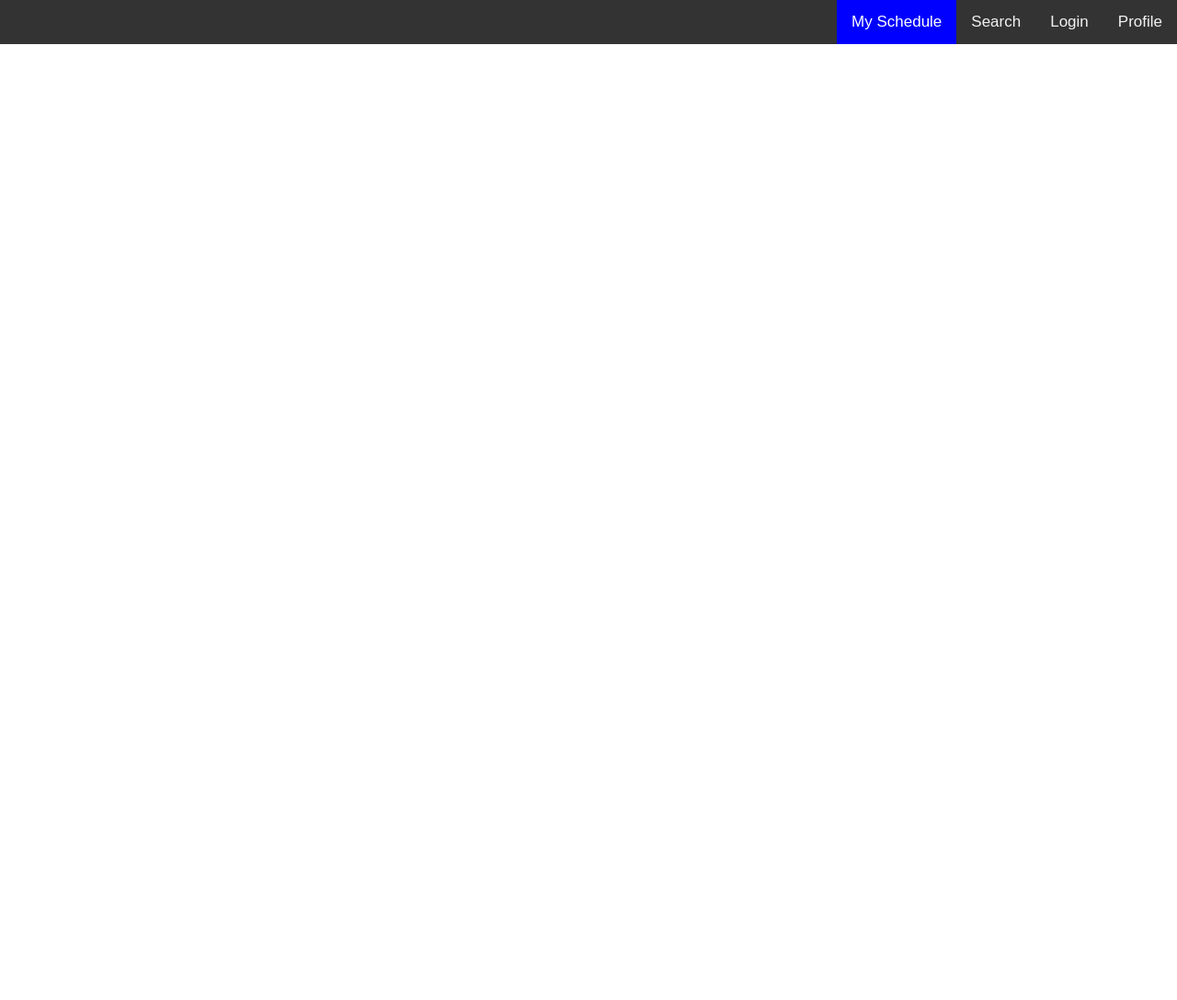
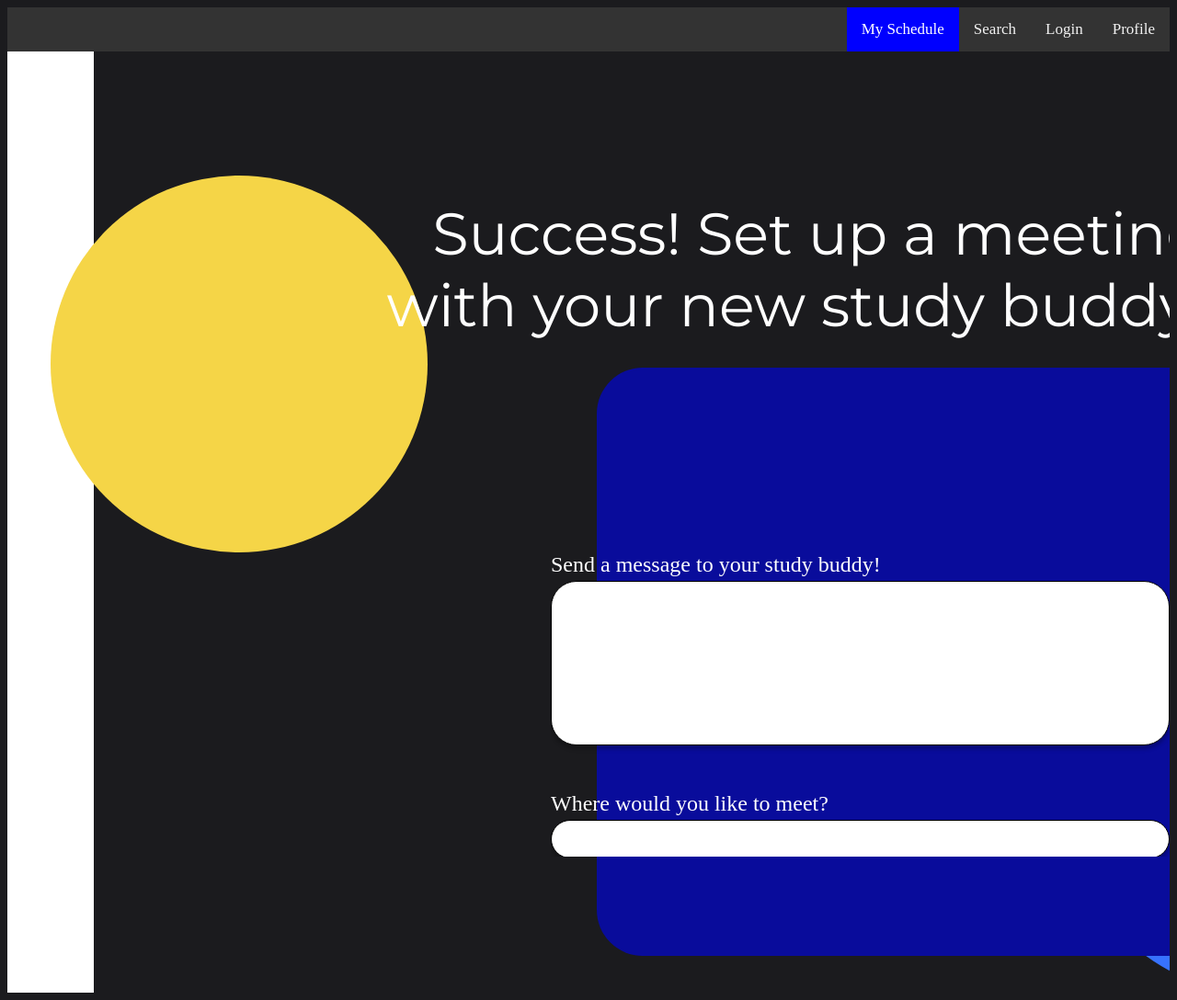
Before and after one commit to dn-360/Scheduler, a plain HTML site: page Study_Buddy_v1/index.html in a window 1280 px wide. Shown: the whole page at 92% size. Before the commit the page ends 800 px from the top, so only its background shows below. Drawn offline with Linux system fonts and the light colour scheme; a web font is replaced by a local one.

Commit message:
Made progress on page, updated css

```diff
--- a/Study_Buddy_v1/css/main.css
+++ b/Study_Buddy_v1/css/main.css
@@ -7,7 +7,7 @@ body {
 .background {
   width: 100%;
   height: 1024px;
-  background: rgba(255,255,255,1);
+  background: rgba(255, 255, 255, 1);
   opacity: 1;
   position: relative;
   top: 0px;
@@ -27,30 +27,30 @@ body {
   left: 47px;
   overflow: hidden;
 }
-.v26_5743 {
+.black_background {
   width: 100%;
   height: 100%;
-  background: rgba(27,27,30,1);
+  background: rgba(27, 27, 30, 1);
   opacity: 1;
   position: absolute;
   top: 0px;
   left: 47px;
   overflow: hidden;
 }
-.v26_5744 {
+.blue_circle {
   width: 410px;
   height: 410px;
-  background: rgba(55,114,255,1);
+  background: rgba(55, 114, 255, 1);
   opacity: 1;
   position: absolute;
   top: 614px;
   left: 1108px;
   border-radius: 50%;
 }
-.v26_5745 {
+.yellow_circle {
   width: 410px;
   height: 410px;
-  background: rgba(245,213,71,1);
+  background: rgba(245, 213, 71, 1);
   opacity: 1;
   position: absolute;
   top: 135px;
@@ -60,7 +60,7 @@ body {
 .questions_background {
   width: 757px;
   height: 640px;
-  background: rgba(9,12,155,1);
+  background: rgba(9, 12, 155, 1);
   opacity: 1;
   position: absolute;
   top: 344px;
@@ -71,7 +71,7 @@ body {
   border-bottom-right-radius: 50px;
   overflow: hidden;
 }
-.v26_5747 {
+.dialouge_positioning {
   width: 674px;
   height: 462px;
   background: url("../images/v26_5747.png");
@@ -87,15 +87,15 @@ body {
 .name {
   color: #fff;
 }
-.v26_5802 {
+.large_dialouge_box {
   width: 671px;
   height: 177px;
-  background: rgba(255,255,255,1);
+  background: rgba(255, 255, 255, 1);
   opacity: 1;
   position: absolute;
   top: 162px;
   left: 0px;
-  border: 1px solid rgba(0,0,0,1);
+  border: 1px solid rgba(0, 0, 0, 1);
   border-top-left-radius: 28px;
   border-top-right-radius: 28px;
   border-bottom-left-radius: 28px;
@@ -103,15 +103,15 @@ body {
   box-shadow: 0px 4px 4px rgba(0, 0, 0, 0.25);
   overflow: hidden;
 }
-.v26_5851 {
+.small_dialouge_box {
   width: 671px;
   height: 40px;
-  background: rgba(255,255,255,1);
+  background: rgba(255, 255, 255, 1);
   opacity: 1;
   position: absolute;
   top: 422px;
   left: 0px;
-  border: 1px solid rgba(0,0,0,1);
+  border: 1px solid rgba(0, 0, 0, 1);
   border-top-left-radius: 28px;
   border-top-right-radius: 28px;
   border-bottom-left-radius: 28px;
@@ -119,9 +119,9 @@ body {
   box-shadow: 0px 4px 4px rgba(0, 0, 0, 0.25);
   overflow: hidden;
 }
-.v26_5804 {
+.white_standard_text_top {
   width: 673px;
-  color: rgba(255,255,255,1);
+  color: rgba(255, 255, 255, 1);
   position: absolute;
   top: 131px;
   left: 0px;
@@ -131,33 +131,36 @@ body {
   opacity: 1;
   text-align: left;
 }
-.v26_5800 {
+.131px{
+  top: 131px;
+  left: 0px;
+  position: absolute;
+}
+.white_standard_text_bottom {
   width: 673px;
-  color: rgba(255,255,255,1);
+  color: rgba(255, 255, 255, 1);
   position: absolute;
   top: 391px;
-  left: 1px;
+  left: 0px;
   font-family: Lusitana;
   font-weight: Regular;
   font-size: 24px;
   opacity: 1;
   text-align: left;
 }
-.name {
-  color: #fff;
+.white_standard_text {
+  width: 673px;
+  color: rgba(255, 255, 255, 1);
+  font-family: Lusitana;
+  font-weight: Regular;
+  font-size: 24px;
+  opacity: 1;
+  text-align: left;
 }
-.name {
-  color: #fff;
-}
-.name {
-  color: #fff;
-}
-.name {
-  color: #fff;
-}
-.v26_5756 {
+
+.large_white_text {
   width: 1000px;
-  color: rgba(255,255,255,1);
+  color: rgba(255, 255, 255, 1);
   position: absolute;
   top: 159px;
   left: 304px;
@@ -167,6 +170,34 @@ body {
   opacity: 1;
   text-align: right;
 }
-.name {
+.white {
   color: #fff;
 }
+
+.topnav {
+  overflow: hidden;
+  background-color: #333;
+}
+
+.topnav a {
+  float: left;
+  color: #f2f2f2;
+  text-align: center;
+  padding: 14px 16px;
+  text-decoration: none;
+  font-size: 17px;
+}
+
+.topnav a:hover {
+  background-color: #ddd;
+  color: black;
+}
+
+.topnav a.active {
+  background-color: blue;
+  color: white;
+}
+
+.topnav-right {
+  float: right;
+}
--- a/Study_Buddy_v1/index.html
+++ b/Study_Buddy_v1/index.html
@@ -1,50 +1,45 @@
 <!DOCTYPE html>
 <html>
+
+
 <head>
-    <meta name="viewport" content="width=device-width, initial-scale=1" />
+    <link href="https://fonts.googleapis.com/css?family=Lusitana&display=swap" rel="stylesheet" />
+    <link href="https://fonts.googleapis.com/css?family=Montserrat&display=swap" rel="stylesheet" />
+    <link href="./css/main.css" rel="stylesheet" />
+    <link href="./css/template.css" rel="stylesheet" />
+    <title>Document</title>
     <style>
     body {
-        margin: 0;
-        font-family: Arial, Helvetica, sans-serif;
-      }
-
-      .topnav {
-        overflow: hidden;
-        background-color: #333;
-      }
-
-      .topnav a {
-        float: left;
-        color: #f2f2f2;
-        text-align: center;
-        padding: 14px 16px;
-        text-decoration: none;
-        font-size: 17px;
-      }
-
-      .topnav a:hover {
-        background-color: #ddd;
-        color: black;
-      }
-
-      .topnav a.active {
-        background-color: blue;
-        color: white;
-      }
-
-      .topnav-right {
-        float: right;
+        background:#1B1B1E;
         }
     </style>
 </head>
+
 <body>
     <div class="topnav">
         <div class="topnav-right">
-        <a class="active" href="/my_schedule">My Schedule</a>
-        <a href="/search">Search</a>
-        <a href="/login">Login</a>
-        <a href="/profile">Profile</a>
+            <a class="active" href="my_schedule.html">My Schedule</a>
+            <a href="search.html">Search</a>
+            <a href="login.html">Login</a>
+            <a href="profile.html">Profile</a>
         </div>
     </div>
+    <div class="background">
+        <div class="background1">
+            <div class="black_background"></div>
+            <div class="blue_circle"></div>
+            <div class="yellow_circle"></div>
+            <div class="questions_background"></div>
+        </div>
+            <div class="dialouge_positioning">
+            <div class="name"></div>
+            <div class="large_dialouge_box"></div>
+            <div class="small_dialouge_box"></div>
+            <div class="white_standard_text" style="position: absolute; top:131px">Send a message to your study buddy!</div>
+            <div class="white_standard_text" style="position: absolute; top:391px">Where would you like to meet?</div>
+            </div>
+        <div class="white"></div><span class="large_white_text">Success! Set up a meeting with your new study buddy!</span>
+    </div>
 </body>
+
 </html>
```
Also changed, not shown: Study_Buddy_v1/setup.html (added, +32 -0 lines). Lines whose indentation alone changed are shown as unchanged.
